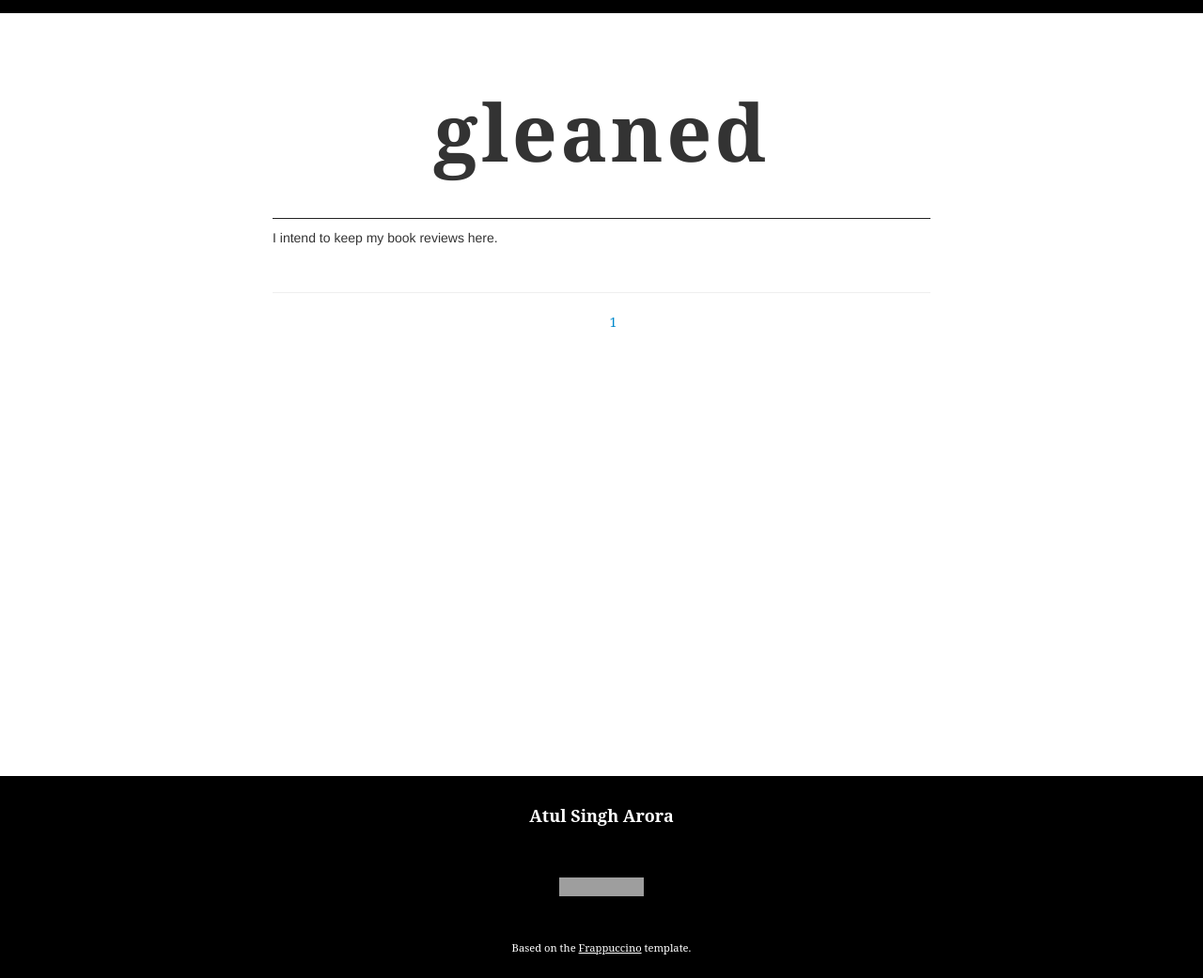
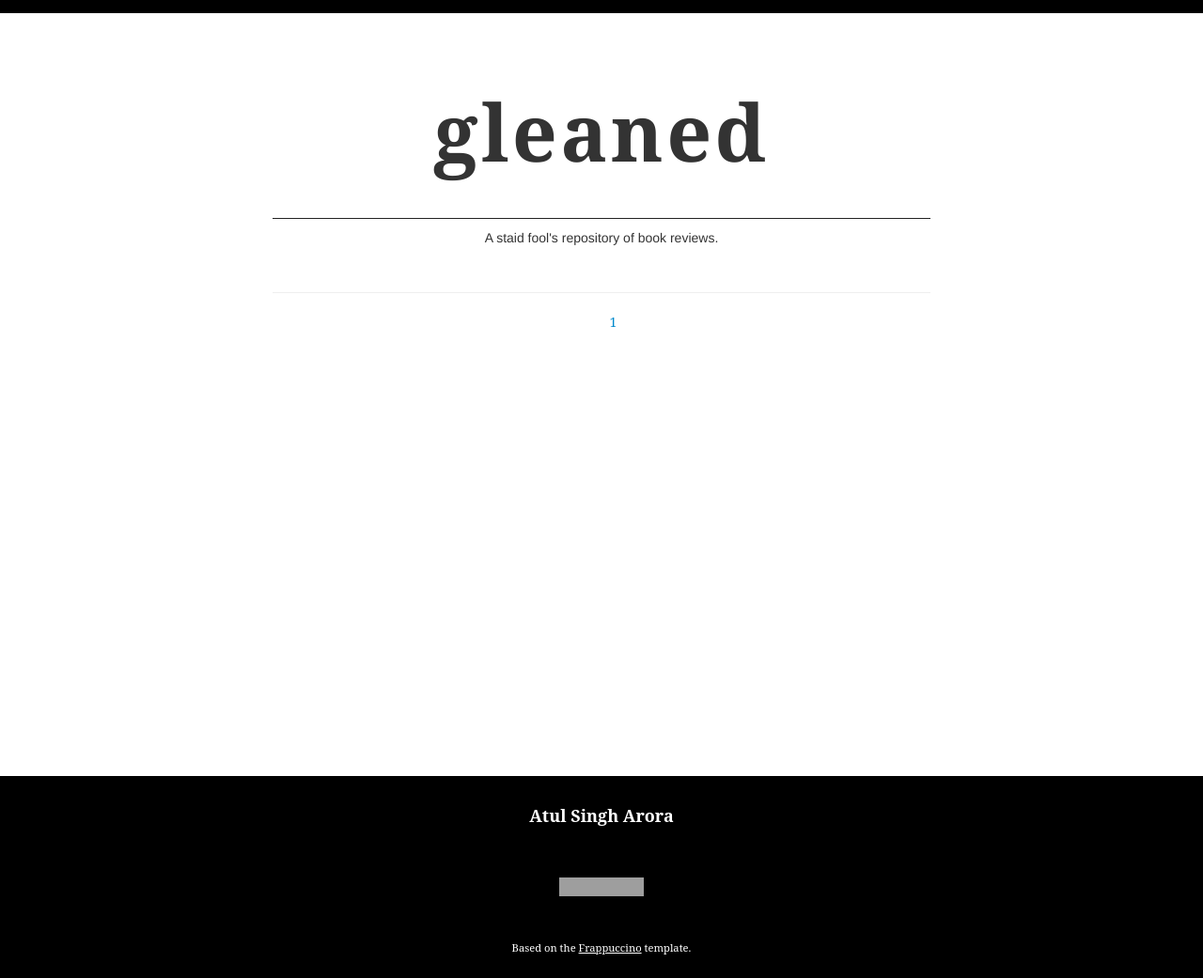
Before and after one commit to gleaned/gleaned.github.io, a Jekyll site: the page built from index.html, in a window 1280 px wide. Shown: the whole page at 94% size. Built offline with Jekyll 4.4.1, drawn with Linux system fonts in a browser that asks for light colours; some web fonts are replaced; grey boxes are pictures that could not be loaded.

Commit message:
/ ‘index.html’

```diff
--- a/index.html
+++ b/index.html
@@ -10,7 +10,7 @@ title: Mainpage
     	<div class="row-fluid">
     		<section class="content">
     		  <h1>gleaned</h1>
-          I intend to keep my book reviews here.
+          <p style="text-align:center;">A staid fool's repository of book reviews.</p>
     		</section>
     		<ul class="entries">
     		{% for post in paginator.posts %}
```
